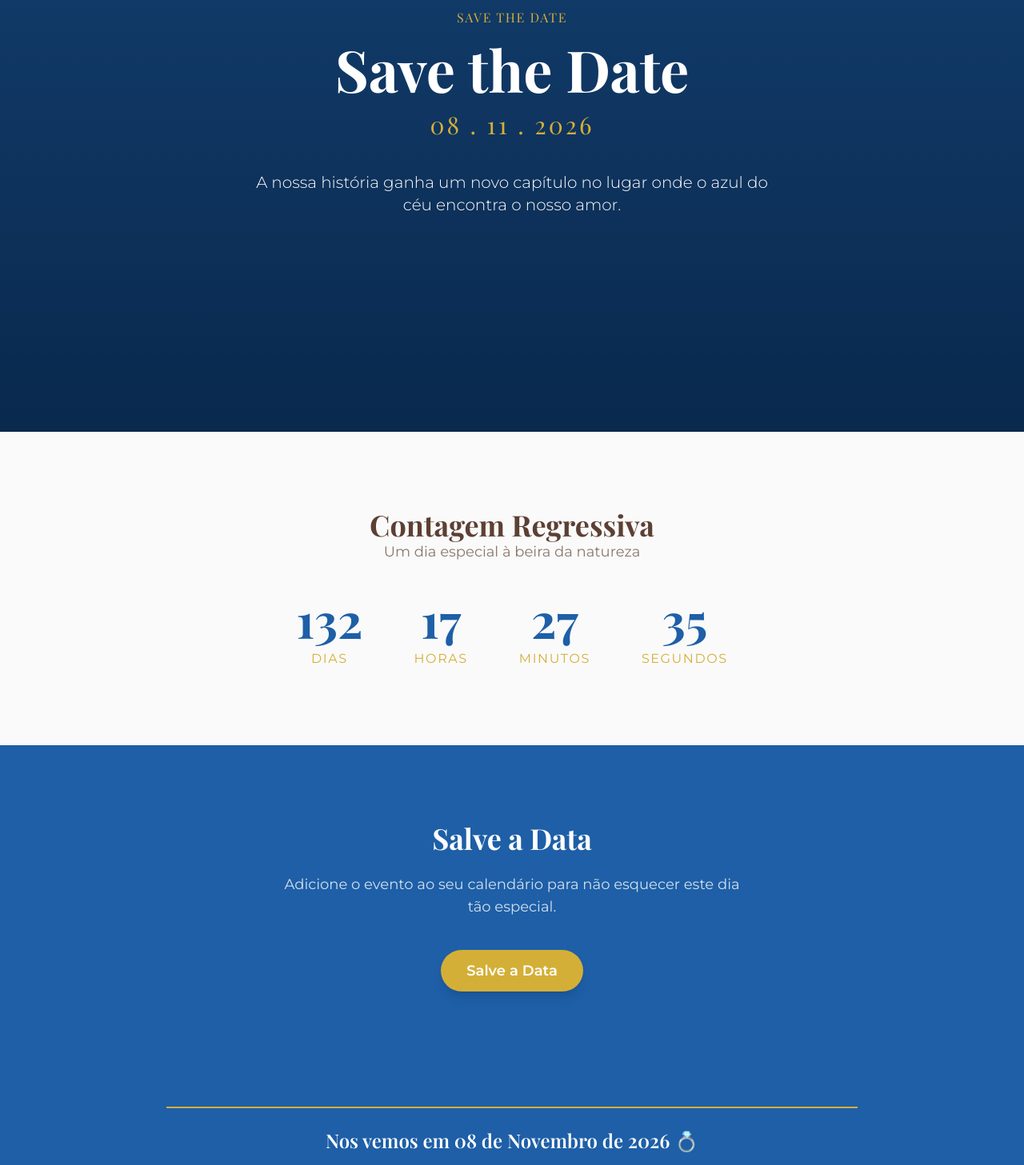
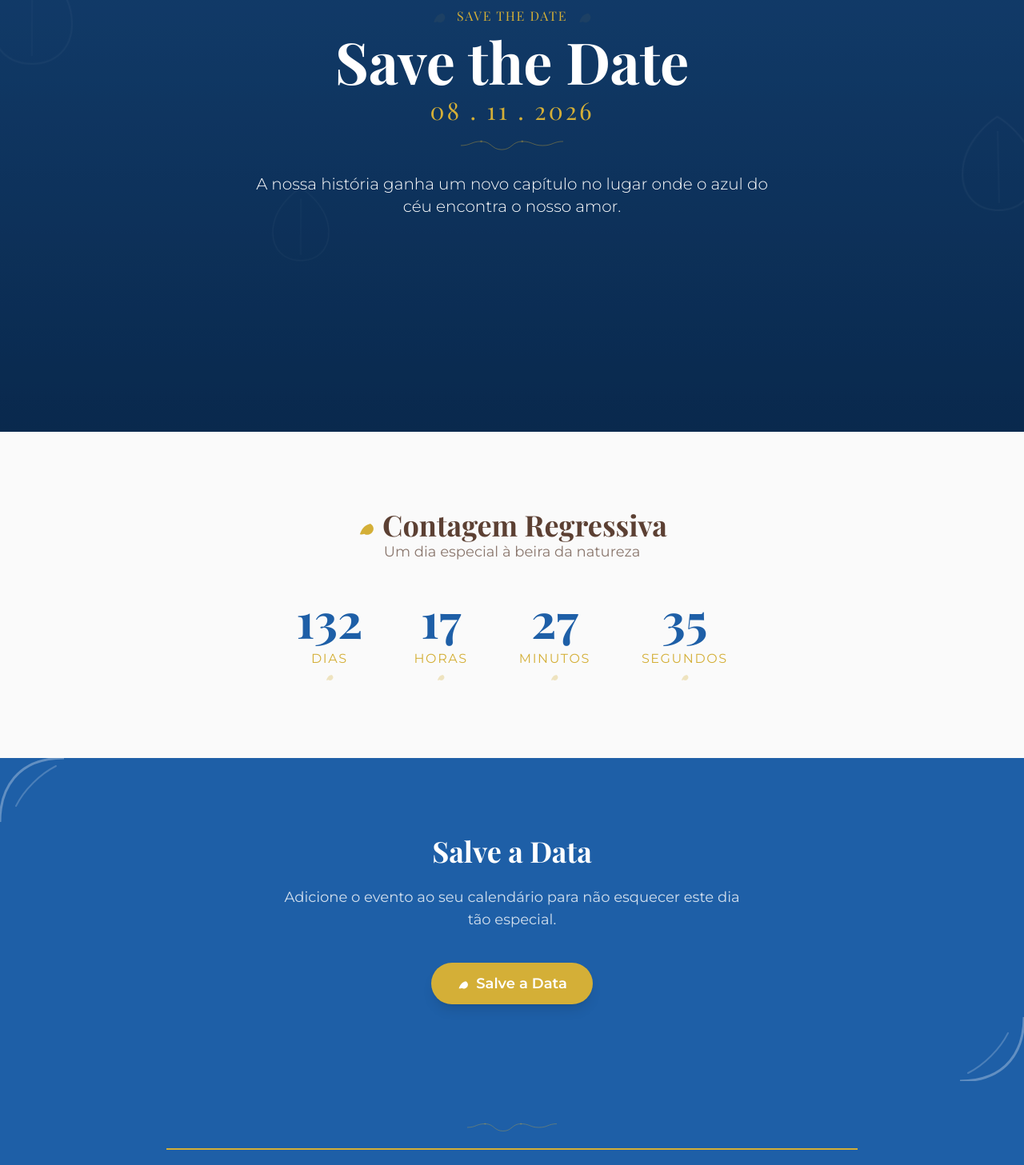
Before and after one commit to gabriel-Oak/wedding, a Next.js app: page / in a window 1280 px wide. Shown: the part 260-1717 px from the top of the page at 80% size. Built offline with nearby package versions, Linux system fonts and the light colour scheme; a web font is replaced by a local one.

Commit message:
feat: add nature-themed design details — leaves, vines, floral accents for outdoor wedding vibe

```diff
--- a/src/app/globals.css
+++ b/src/app/globals.css
@@ -21,6 +21,36 @@
   }
 }
 
+@keyframes leafFloat {
+  0%, 100% {
+    transform: translateY(0) rotate(0deg);
+    opacity: 0.06;
+  }
+  50% {
+    transform: translateY(-8px) rotate(3deg);
+    opacity: 0.12;
+  }
+}
+
+@keyframes leafFloatSlow {
+  0%, 100% {
+    transform: translateY(0) rotate(0deg);
+    opacity: 0.04;
+  }
+  50% {
+    transform: translateY(-5px) rotate(-2deg);
+    opacity: 0.1;
+  }
+}
+
+.animate-leaf-float {
+  animation: leafFloat 6s ease-in-out infinite;
+}
+
+.animate-leaf-float-slow {
+  animation: leafFloatSlow 8s ease-in-out infinite;
+}
+
 body {
   background: var(--color-wedding-cream);
   font-family: var(--font-body);
--- a/src/components/CTASection.tsx
+++ b/src/components/CTASection.tsx
@@ -1,6 +1,50 @@
 "use client";
 
 import { generateIcs } from "@/utils/generateIcs";
+
+/* Small leaf SVG for decorative accents */
+function LeafIcon({ className = "" }: { className?: string }) {
+  return (
+    <svg
+      viewBox="0 0 24 24"
+      fill="none"
+      className={className}
+      xmlns="http://www.w3.org/2000/svg"
+    >
+      <path
+        d="M17 8C8 10 5.9 16.17 3.82 21.34C5.67 21.74 7.59 21.37 9.25 20.69C11.11 21.86 13.23 22.19 15.2 21.56C17.61 20.81 19.54 18.96 20.5 16.5C21.53 13.86 20.77 10.53 17 8Z"
+        fill="currentColor"
+      />
+    </svg>
+  );
+}
+
+/* Corner leaf accent */
+function CornerLeaf({ className = "" }: { className?: string }) {
+  return (
+    <svg
+      viewBox="0 0 40 40"
+      fill="none"
+      className={className}
+      xmlns="http://www.w3.org/2000/svg"
+    >
+      <path
+        d="M0 40C0 20 10 0 40 0"
+        stroke="currentColor"
+        strokeWidth="1.5"
+        strokeLinecap="round"
+        opacity="0.3"
+      />
+      <path
+        d="M10 30C15 20 25 10 35 5"
+        stroke="currentColor"
+        strokeWidth="1"
+        strokeLinecap="round"
+        opacity="0.2"
+      />
+    </svg>
+  );
+}
 
 export default function CTASection() {
   const handleDownload = () => {
@@ -27,8 +71,12 @@ export default function CTASection() {
   };
 
   return (
-    <section className="bg-wedding-blue py-16 md:py-24">
-      <div className="flex flex-col items-center justify-center px-4 text-center">
+    <section className="relative bg-wedding-blue py-16 md:py-24">
+      {/* Decorative corner leaves */}
+      <CornerLeaf className="absolute left-0 top-0 h-16 w-16 text-white md:h-20 md:w-20" />
+      <CornerLeaf className="absolute right-0 bottom-0 h-16 w-16 rotate-180 text-white md:h-20 md:w-20" />
+
+      <div className="relative z-10 flex flex-col items-center justify-center px-4 text-center">
         <h2 className="font-heading text-3xl font-bold text-white md:text-4xl">
           Salve a Data
         </h2>
@@ -40,8 +88,9 @@ export default function CTASection() {
 
         <button
           onClick={handleDownload}
-          className="mt-10 cursor-pointer rounded-full bg-wedding-gold px-8 py-3 font-body text-lg font-semibold text-white shadow-lg transition-colors hover:bg-[#c49f2a]"
+          className="mt-10 flex cursor-pointer items-center gap-2 rounded-full bg-wedding-gold px-8 py-3 font-body text-lg font-semibold text-white shadow-lg transition-colors hover:bg-[#c49f2a]"
         >
+          <LeafIcon className="h-4 w-4" />
           Salve a Data
         </button>
       </div>
--- a/src/components/CountdownSection.tsx
+++ b/src/components/CountdownSection.tsx
@@ -1,6 +1,23 @@
 "use client";
 
 import { useCountdown } from "@/hooks/useCountdown";
+
+/* Small leaf SVG for decorative accents */
+function LeafIcon({ className = "" }: { className?: string }) {
+  return (
+    <svg
+      viewBox="0 0 24 24"
+      fill="none"
+      className={className}
+      xmlns="http://www.w3.org/2000/svg"
+    >
+      <path
+        d="M17 8C8 10 5.9 16.17 3.82 21.34C5.67 21.74 7.59 21.37 9.25 20.69C11.11 21.86 13.23 22.19 15.2 21.56C17.61 20.81 19.54 18.96 20.5 16.5C21.53 13.86 20.77 10.53 17 8Z"
+        fill="currentColor"
+      />
+    </svg>
+  );
+}
 
 const targetDate = "2026-11-08T16:00:00";
 
@@ -14,6 +31,9 @@ export default function CountdownSection() {
     <section className="bg-wedding-cream py-16 md:py-24">
       <div className="flex flex-col items-center justify-center">
         <h2 className="font-heading text-3xl font-bold text-wedding-wood md:text-4xl">
+          <span className="mr-2 inline-block text-wedding-gold">
+            <LeafIcon className="h-5 w-5 md:h-6 md:w-6" />
+          </span>
           Contagem Regressiva
         </h2>
         <p className="font-body mb-10 text-lg opacity-70 text-wedding-wood">
@@ -28,6 +48,8 @@ export default function CountdownSection() {
               <span className="mt-2 text-sm uppercase tracking-widest text-wedding-gold md:text-base">
                 {labels[index]}
               </span>
+              {/* Decorative leaf accent below each block */}
+              <LeafIcon className="mt-1 h-3 w-3 text-wedding-gold/30" />
             </div>
           ))}
         </div>
--- a/src/components/Footer.tsx
+++ b/src/components/Footer.tsx
@@ -1,9 +1,53 @@
 "use client";
+
+/* Small leaf SVG for decorative accents */
+function LeafIcon({ className = "" }: { className?: string }) {
+  return (
+    <svg
+      viewBox="0 0 24 24"
+      fill="none"
+      className={className}
+      xmlns="http://www.w3.org/2000/svg"
+    >
+      <path
+        d="M17 8C8 10 5.9 16.17 3.82 21.34C5.67 21.74 7.59 21.37 9.25 20.69C11.11 21.86 13.23 22.19 15.2 21.56C17.61 20.81 19.54 18.96 20.5 16.5C21.53 13.86 20.77 10.53 17 8Z"
+        fill="currentColor"
+      />
+    </svg>
+  );
+}
+
+/* Decorative vine divider */
+function VineDivider({ className = "" }: { className?: string }) {
+  return (
+    <svg
+      viewBox="0 0 200 20"
+      fill="none"
+      className={className}
+      xmlns="http://www.w3.org/2000/svg"
+    >
+      <path
+        d="M0 10C20 10 20 2 40 2C60 2 60 18 80 18C100 18 100 2 120 2C140 2 140 10 160 10C180 10 180 2 200 2"
+        stroke="currentColor"
+        strokeWidth="1.5"
+        strokeLinecap="round"
+        opacity="0.4"
+      />
+      <circle cx="40" cy="2" r="2" fill="currentColor" opacity="0.3" />
+      <circle cx="120" cy="2" r="2" fill="currentColor" opacity="0.3" />
+    </svg>
+  );
+}
 
 export default function Footer() {
   return (
-    <footer className="bg-wedding-blue py-8 md:py-12">
+    <footer className="relative bg-wedding-blue py-8 md:py-12">
       <div className="mx-auto max-w-4xl px-4">
+        {/* Decorative vine at top */}
+        <div className="flex justify-center mb-4 text-wedding-gold">
+          <VineDivider className="h-4 w-20 md:h-5 md:w-28" />
+        </div>
+
         <div className="border-t-2 border-wedding-gold mb-6" />
         <div className="flex flex-col items-center justify-center text-center">
           <p className="font-heading text-white text-xl md:text-2xl font-semibold mb-3">
@@ -13,6 +57,10 @@ export default function Footer() {
             O convite oficial com horário, local exato e RSVP será enviado em
             breve.
           </p>
+          {/* Small leaf accent at bottom */}
+          <div className="mt-4 text-wedding-gold opacity-40">
+            <LeafIcon className="h-4 w-4" />
+          </div>
         </div>
       </div>
     </footer>
--- a/src/components/HeroSection.tsx
+++ b/src/components/HeroSection.tsx
@@ -1,4 +1,72 @@
 "use client";
+
+/* Small leaf SVG component */
+function LeafIcon({ className = "" }: { className?: string }) {
+  return (
+    <svg
+      viewBox="0 0 24 24"
+      fill="none"
+      className={className}
+      xmlns="http://www.w3.org/2000/svg"
+    >
+      <path
+        d="M17 8C8 10 5.9 16.17 3.82 21.34C5.67 21.74 7.59 21.37 9.25 20.69C11.11 21.86 13.23 22.19 15.2 21.56C17.61 20.81 19.54 18.96 20.5 16.5C21.53 13.86 20.77 10.53 17 8Z"
+        fill="currentColor"
+      />
+    </svg>
+  );
+}
+
+/* Decorative vine divider SVG */
+function VineDivider({ className = "" }: { className?: string }) {
+  return (
+    <svg
+      viewBox="0 0 200 20"
+      fill="none"
+      className={className}
+      xmlns="http://www.w3.org/2000/svg"
+    >
+      <path
+        d="M0 10C20 10 20 2 40 2C60 2 60 18 80 18C100 18 100 2 120 2C140 2 140 10 160 10C180 10 180 2 200 2"
+        stroke="currentColor"
+        strokeWidth="1.5"
+        strokeLinecap="round"
+        opacity="0.4"
+      />
+      <circle cx="40" cy="2" r="2" fill="currentColor" opacity="0.3" />
+      <circle cx="120" cy="2" r="2" fill="currentColor" opacity="0.3" />
+    </svg>
+  );
+}
+
+/* Subtle background leaf motif */
+function BackgroundLeaf({
+  className = "",
+}: {
+  className?: string;
+}) {
+  return (
+    <svg
+      viewBox="0 0 80 80"
+      fill="none"
+      className={className}
+      xmlns="http://www.w3.org/2000/svg"
+    >
+      <path
+        d="M40 5C40 5 65 20 65 45C65 60 55 70 40 70C25 70 15 60 15 45C15 20 40 5 40 5Z"
+        stroke="currentColor"
+        strokeWidth="1"
+        opacity="0.5"
+      />
+      <path
+        d="M40 15V65"
+        stroke="currentColor"
+        strokeWidth="0.8"
+        opacity="0.4"
+      />
+    </svg>
+  );
+}
 
 export default function HeroSection() {
   return (
@@ -6,16 +74,27 @@ export default function HeroSection() {
       {/* Dark overlay */}
       <div className="absolute inset-0 bg-black/30" />
 
+      {/* Subtle background leaf motifs */}
+      <div className="pointer-events-none absolute inset-0 overflow-hidden">
+        <BackgroundLeaf className="absolute -left-10 top-1/4 h-40 w-40 text-white animate-leaf-float" />
+        <BackgroundLeaf className="absolute -right-10 top-1/2 h-36 w-36 text-white animate-leaf-float-slow" />
+        <BackgroundLeaf className="absolute left-1/4 bottom-1/4 h-28 w-28 text-white animate-leaf-float" />
+      </div>
+
       {/* Content */}
       <div className="relative z-10 flex min-h-screen items-center justify-center px-4 py-16 text-center">
-        <div className="flex flex-col items-center gap-4">
-          {/* Small gold label */}
-          <p
-            className="animate-[fadeInUp_0.8s_ease-out_forwards] opacity-0 delay-100 font-heading text-sm text-wedding-gold uppercase tracking-widest transition-opacity md:text-base"
-            aria-label="Save the Date label"
-          >
-            SAVE THE DATE
-          </p>
+        <div className="flex flex-col items-center gap-2">
+          {/* Small gold label with leaf accents */}
+          <div className="flex items-center gap-3 animate-[fadeInUp_0.8s_ease-out_forwards] opacity-0 delay-100">
+            <LeafIcon className="h-4 w-4 text-wedding-gold md:h-5 md:w-5 animate-leaf-float" />
+            <p
+              className="font-heading text-sm text-wedding-gold uppercase tracking-widest transition-opacity md:text-base"
+              aria-label="Save the Date label"
+            >
+              SAVE THE DATE
+            </p>
+            <LeafIcon className="h-4 w-4 text-wedding-gold md:h-5 md:w-5 animate-leaf-float" />
+          </div>
 
           {/* Main heading */}
           <h1
@@ -31,9 +110,16 @@ export default function HeroSection() {
             08 . 11 . 2026
           </p>
 
+          {/* Decorative vine divider */}
+          <div
+            className="animate-[fadeInUp_0.8s_ease-out_forwards] opacity-0 delay-400 mt-2 text-wedding-gold"
+          >
+            <VineDivider className="h-4 w-24 md:h-5 md:w-32" />
+          </div>
+
           {/* Subtitle */}
           <p
-            className="animate-[fadeInUp_0.8s_ease-out_forwards] opacity-0 delay-500 font-body mt-6 max-w-2xl text-center text-lg font-light text-white transition-opacity md:text-xl"
+            className="animate-[fadeInUp_0.8s_ease-out_forwards] opacity-0 delay-500 font-body mt-4 max-w-2xl text-center text-lg font-light text-white transition-opacity md:text-xl"
           >
             A nossa história ganha um novo capítulo no lugar onde o azul do céu
             encontra o nosso amor.
```
